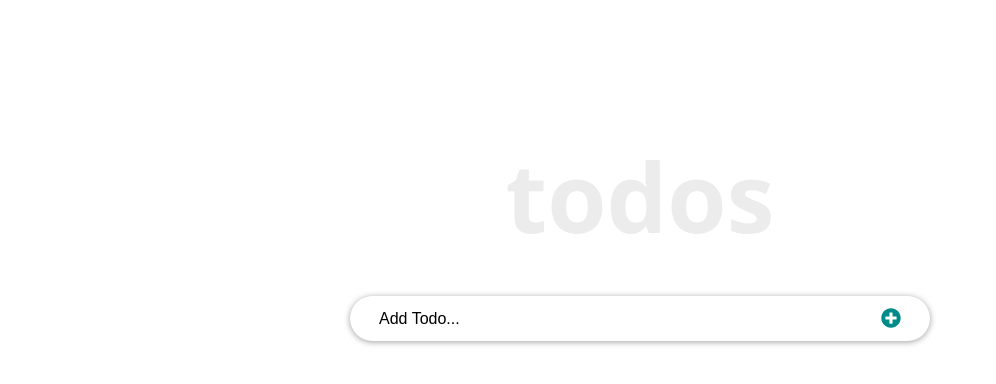
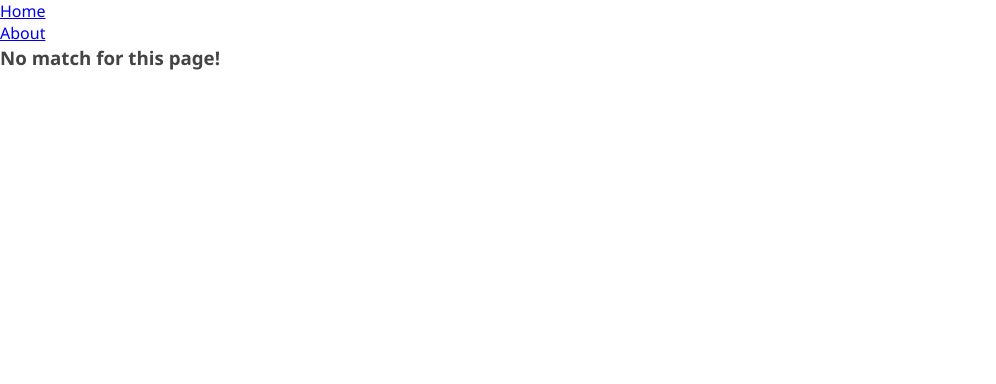
Before and after one commit to KanzaTahreem/React-Todo, a React (Create React App) app: page /about/1 in a window 1280 px wide. Shown: the top 384 px of the page, without its empty margins (0-996 px from the left). Built offline with nearby package versions, Linux system fonts and the light colour scheme.

Commit message:
Manage Route to render UI

```diff
--- a/src/components/Navbar.js
+++ b/src/components/Navbar.js
@@ -0,0 +1,36 @@
+import React from 'react';
+import { NavLink } from 'react-router-dom';
+
+const Navbar = () => {
+  const links = [
+    {
+      id: 1,
+      path: '/',
+      text: 'Home',
+    },
+    {
+      id: 2,
+      path: '/about',
+      text: 'About',
+    },
+  ];
+
+  /* eslint-disable */
+  return (
+    <nav className='navBar'>
+      <ul>
+      {links.map(link => {
+        return (
+          <li key={link.id}>
+            <NavLink to={link.path}>{link.text}</NavLink>
+          </li>
+        )
+      })}
+      </ul>
+    </nav>
+  );
+};
+
+/* eslint-enable */
+
+export default Navbar;
--- a/src/components/TodoContainer.js
+++ b/src/components/TodoContainer.js
@@ -1,8 +1,12 @@
 import React, { useState, useEffect } from 'react';
 import { v4 as uuidv4 } from 'uuid';
+import { Route, Routes } from 'react-router-dom';
 import TodoList from './TodoList';
 import Header from './Header';
 import InputTodo from './InputTodo';
+import Navbar from './Navbar';
+import About from '../pages/About';
+import NotMatch from '../pages/NotMatch';
 
 /* eslint-disable */
 const TodoContainer = () => {
@@ -60,6 +64,12 @@
   }, [todos])
 
   return (
+    <>
+      <Navbar />
+      <Routes>
+        <Route
+          path='/'
+          element={(
           <div className='container'>
             <div className='inner'>
               <Header />
@@ -73,7 +83,12 @@
                 setUpdate={setUpdate}
               />
             </div>
-    </div>
+          </div>)}
+        />
+        <Route path='/about' element={<About/>}></Route>
+        <Route path='*' element={<NotMatch/>}></Route>
+      </Routes>
+    </>
   );
 }
 /* eslint-enable */
--- /dev/null
+++ b/src/pages/About.js
@@ -0,0 +1,10 @@
+import React from 'react';
+
+const About = (props) => {
+  console.log(props);
+  return (
+    <div> Hello from about page! </div>
+  );
+};
+
+export default About;
--- /dev/null
+++ b/src/pages/NotMatch.js
@@ -0,0 +1,9 @@
+import React from 'react';
+
+const NotMatch = () => (
+  <div>
+    <h3> No match for this page! </h3>
+  </div>
+);
+
+export default NotMatch;
```
Lines whose indentation alone changed are shown as unchanged.
